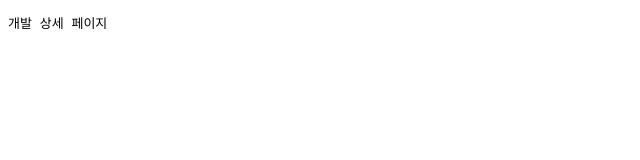
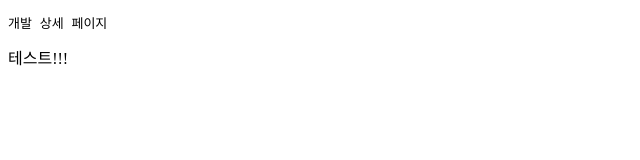
Before and after one commit to Jihyeon-byun/Tutorials, a plain HTML site: page skin/view.html in a window 1280 px wide. Shown: the full height of the page, 0-640 px from the left. Drawn offline with Linux system fonts and the light colour scheme.

Commit message:
테스트

```diff
--- a/skin/view.html
+++ b/skin/view.html
@@ -10,5 +10,6 @@
 </head>
 <body>
     <pre>개발 상세 페이지</pre>
+    <span>테스트!!!</span>
 </body>
 </html>
```
